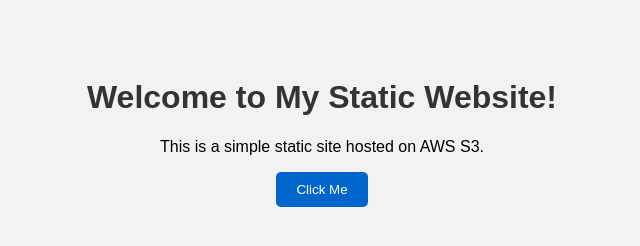
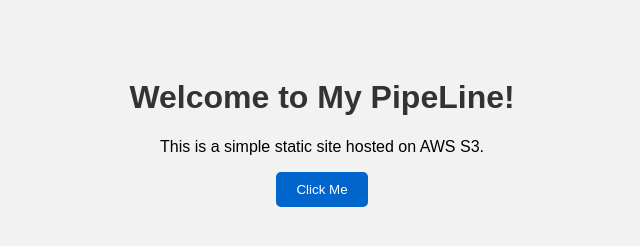
Before and after one commit to Safalta94/pipeline-s3_, a plain HTML site: page index.html in a window 1280 px wide. Shown: the whole page, without its empty margins (318-958 px from the left). Drawn offline with Linux system fonts and the light colour scheme.

Commit message:
Update index.html

```diff
--- a/index.html
+++ b/index.html
@@ -7,7 +7,7 @@
   <link rel="stylesheet" href="style.css" />
 </head>
 <body>
-  <h1>Welcome to My Static Website!</h1>
+  <h1>Welcome to My PipeLine!</h1>
   <p>This is a simple static site hosted on AWS S3.</p>
   <button onclick="greetUser()">Click Me</button>
 
```
